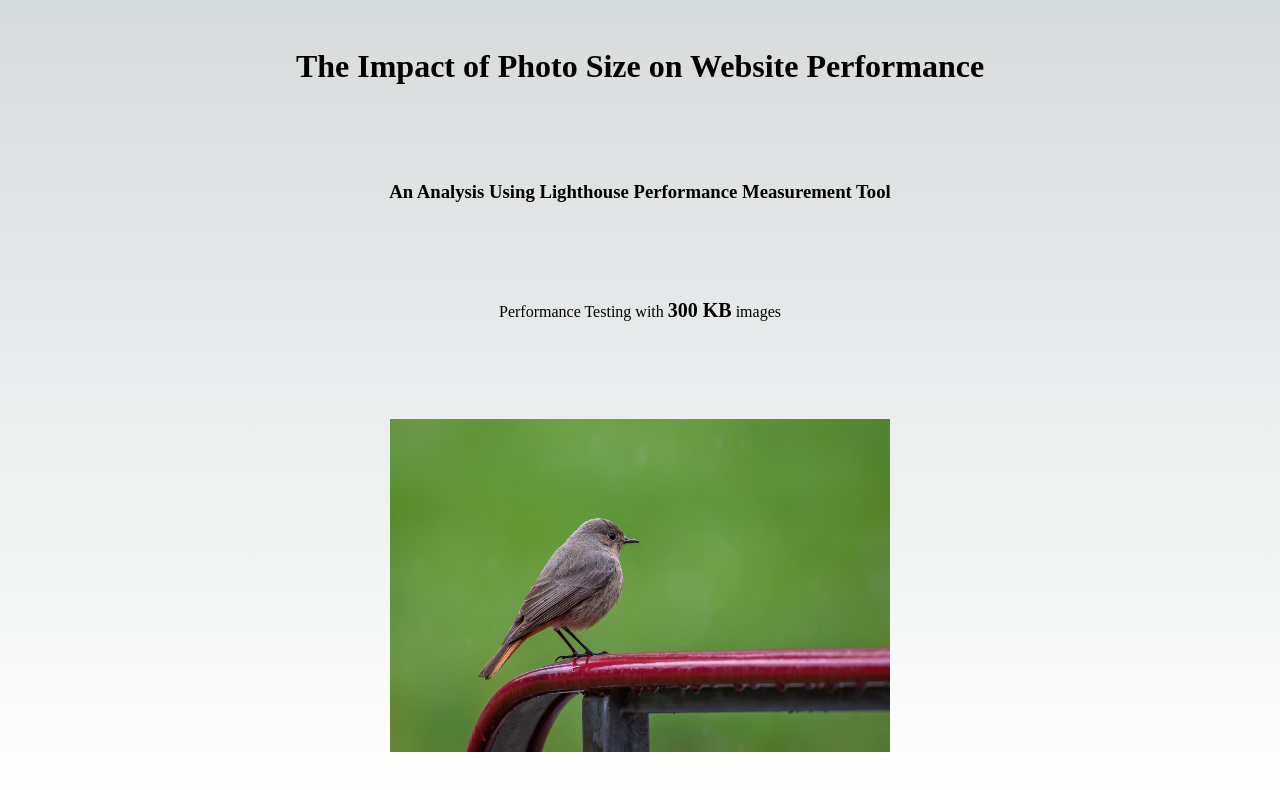
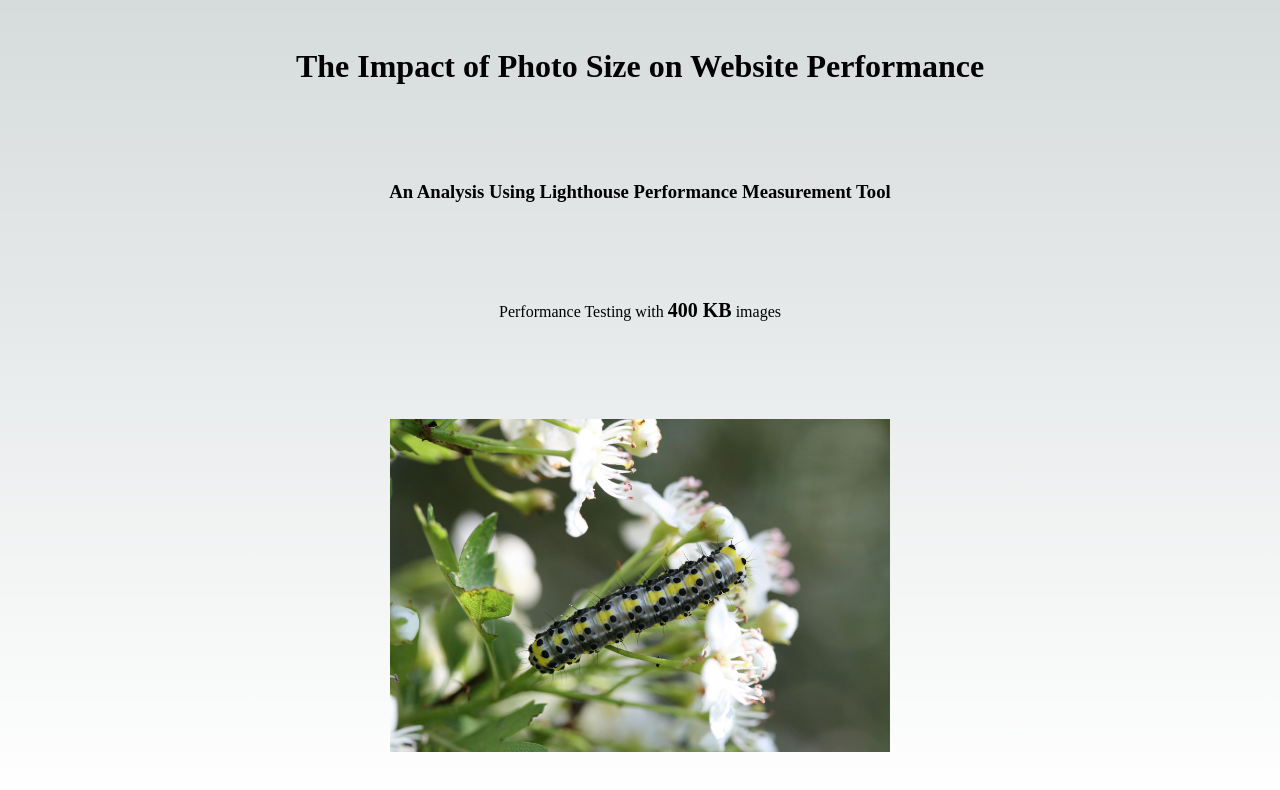
Before and after one commit to savalanpour/performance-image, a Next.js app: page / in a window 1280 px wide. Shown: the top 790 px of the page. Built offline with nearby package versions, Linux system fonts and the light colour scheme.

Commit message:
test image size 400 KB

```diff
--- a/src/pages/index.tsx
+++ b/src/pages/index.tsx
@@ -15,10 +15,10 @@ export default function Home() {
         <br/>
         <h3>An Analysis Using Lighthouse Performance Measurement Tool</h3>
         <br/>
-        <div>Performance Testing with <b style={{fontSize: "20px"}}>300 KB</b> images</div>
+        <div>Performance Testing with <b style={{fontSize: "20px"}}>400 KB</b> images</div>
         <br/>
         <div style={{display: "flex"}}>
-          <img src="images/300KB.jpg" width="500"/>
+          <img src="images/400KB.jpg" width="500"/>
         </div>
       </main>
     </>
```
Also changed, not shown: public/images/400KB.jpg (added).
